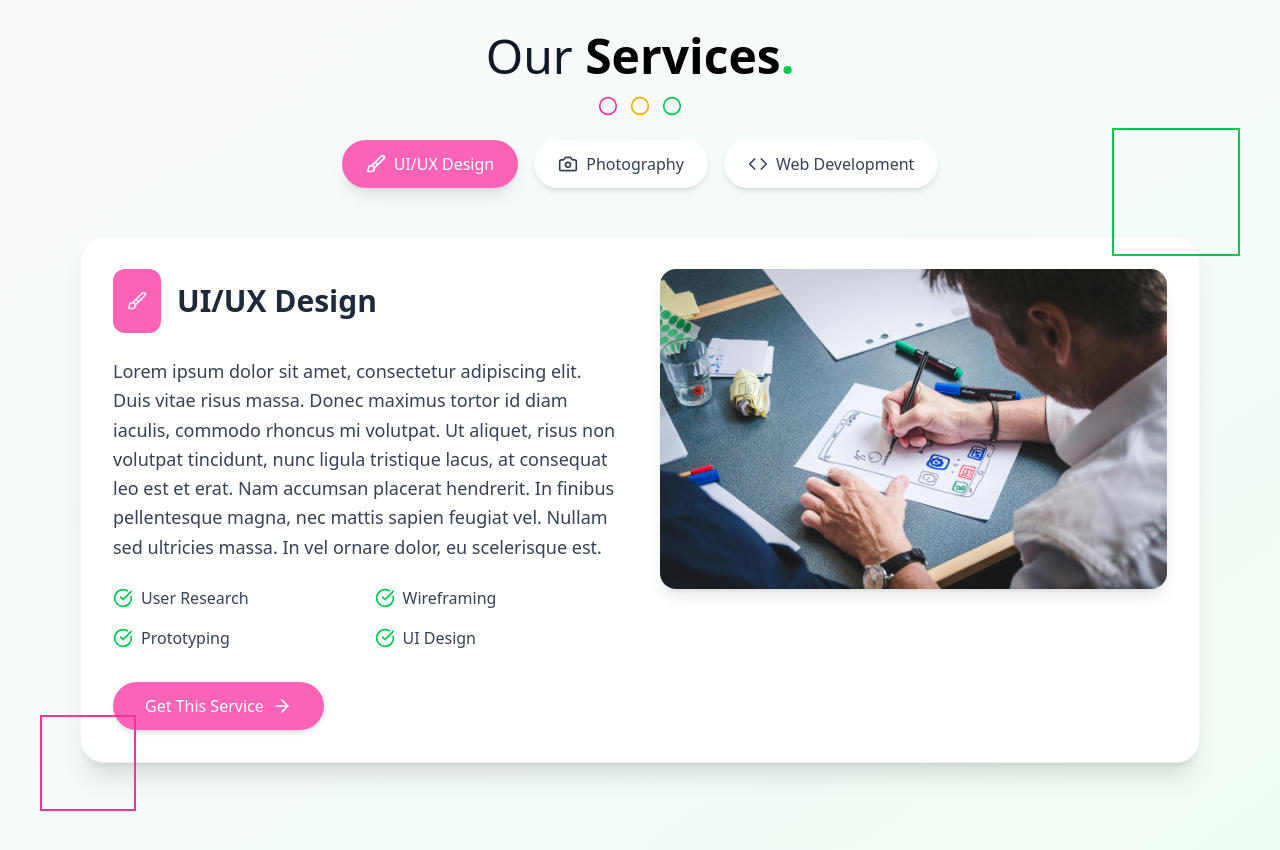
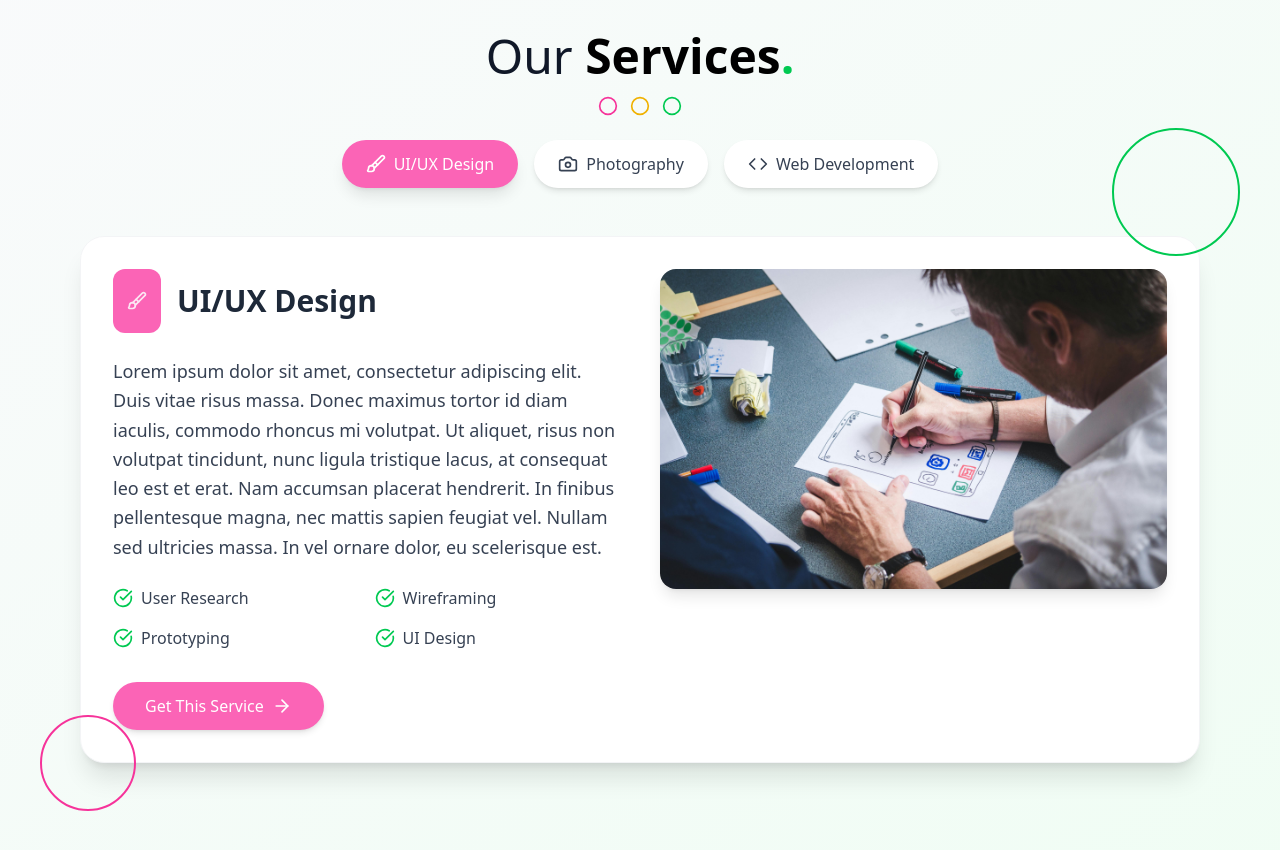
Before and after one commit to pinkx-xlink/tailwindcss-experiment, a React (Vite) app in the folder bank_modern_app/: page / in a window 1280 px wide. Shown: the part 1880-2730 px from the top of the page. Built offline with nearby package versions, Linux system fonts and the light colour scheme.

Commit message:
Fix typos - change squares to circles

```diff
--- a/bank_modern_app/src/components/Services.jsx
+++ b/bank_modern_app/src/components/Services.jsx
@@ -168,13 +168,13 @@ const Services = () => {
         </div>
         <div className='hidden md:block absolute border-2
         border-pink-500 bottom-20 left-10 w-16 h-16 sm:w-20 sm:h-20
-        md:w-24 md:h-24 rouned-full opacity-50'
+        md:w-24 md:h-24 rounded-full opacity-50'
         data-aos='zoom-in'
         data-aos-delay='700'>
         </div>
         <div className='hidden md:block absolute border-2
         border-green-500 top-40 right-10 w-20 h-20 sm:w-24 sm:h-24
-        md:w-32 md:h-32 rouned-full opacity-50'
+        md:w-32 md:h-32 rounded-full opacity-50'
         data-aos='zoom-in'
         data-aos-delay='700'>
         </div>
```
